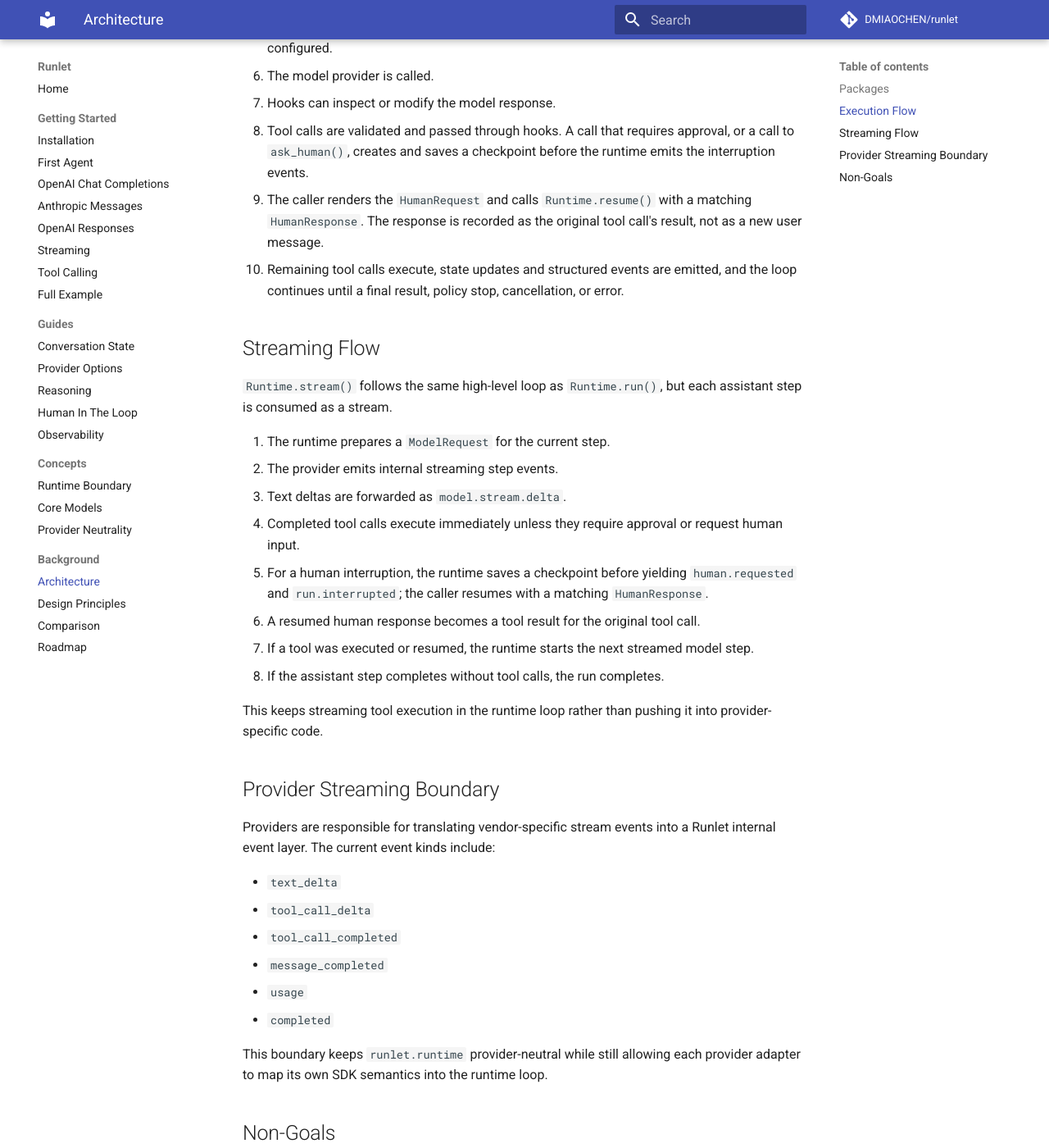
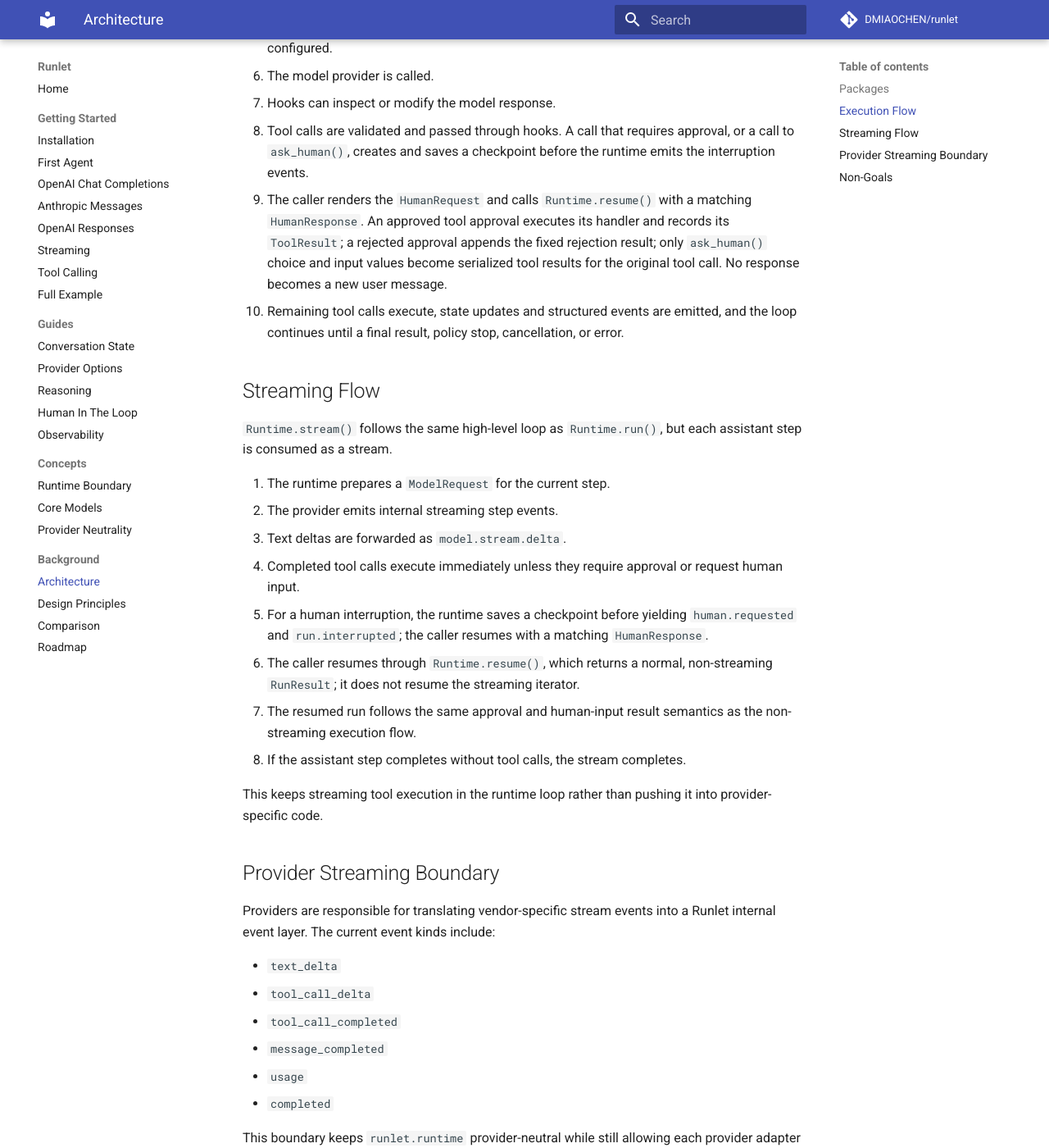
Before and after one commit to DMIAOCHEN/runlet, an MkDocs documentation site: the page built from docs/architecture.md, in a window 1280 px wide and 1400 px high, scrolled down 746 px. Shown: the whole window at 82% size. Built offline with MkDocs 1.6.1 and Material for MkDocs 9.7.7, drawn with Linux system fonts in a browser that asks for light colours; comment, search, counter and statistics services are not loaded.

Commit message:
docs: clarify interruption resume semantics

```diff
--- a/docs/architecture.md
+++ b/docs/architecture.md
@@ -25,7 +25,11 @@ If you are new to the project, start with the getting-started guides in
 6. The model provider is called.
 7. Hooks can inspect or modify the model response.
 8. Tool calls are validated and passed through hooks. A call that requires approval, or a call to `ask_human()`, creates and saves a checkpoint before the runtime emits the interruption events.
-9. The caller renders the `HumanRequest` and calls `Runtime.resume()` with a matching `HumanResponse`. The response is recorded as the original tool call's result, not as a new user message.
+9. The caller renders the `HumanRequest` and calls `Runtime.resume()` with a
+   matching `HumanResponse`. An approved tool approval executes its handler and
+   records its `ToolResult`; a rejected approval appends the fixed rejection
+   result; only `ask_human()` choice and input values become serialized tool
+   results for the original tool call. No response becomes a new user message.
 10. Remaining tool calls execute, state updates and structured events are emitted, and the loop continues until a final result, policy stop, cancellation, or error.
 
 ## Streaming Flow
@@ -38,9 +42,11 @@ assistant step is consumed as a stream.
 3. Text deltas are forwarded as `model.stream.delta`.
 4. Completed tool calls execute immediately unless they require approval or request human input.
 5. For a human interruption, the runtime saves a checkpoint before yielding `human.requested` and `run.interrupted`; the caller resumes with a matching `HumanResponse`.
-6. A resumed human response becomes a tool result for the original tool call.
-7. If a tool was executed or resumed, the runtime starts the next streamed model step.
-8. If the assistant step completes without tool calls, the run completes.
+6. The caller resumes through `Runtime.resume()`, which returns a normal,
+   non-streaming `RunResult`; it does not resume the streaming iterator.
+7. The resumed run follows the same approval and human-input result semantics
+   as the non-streaming execution flow.
+8. If the assistant step completes without tool calls, the stream completes.
 
 This keeps streaming tool execution in the runtime loop rather than pushing it
 into provider-specific code.
```
Also changed, not shown: docs/guides/human-in-the-loop.md (+11 -1 lines).
